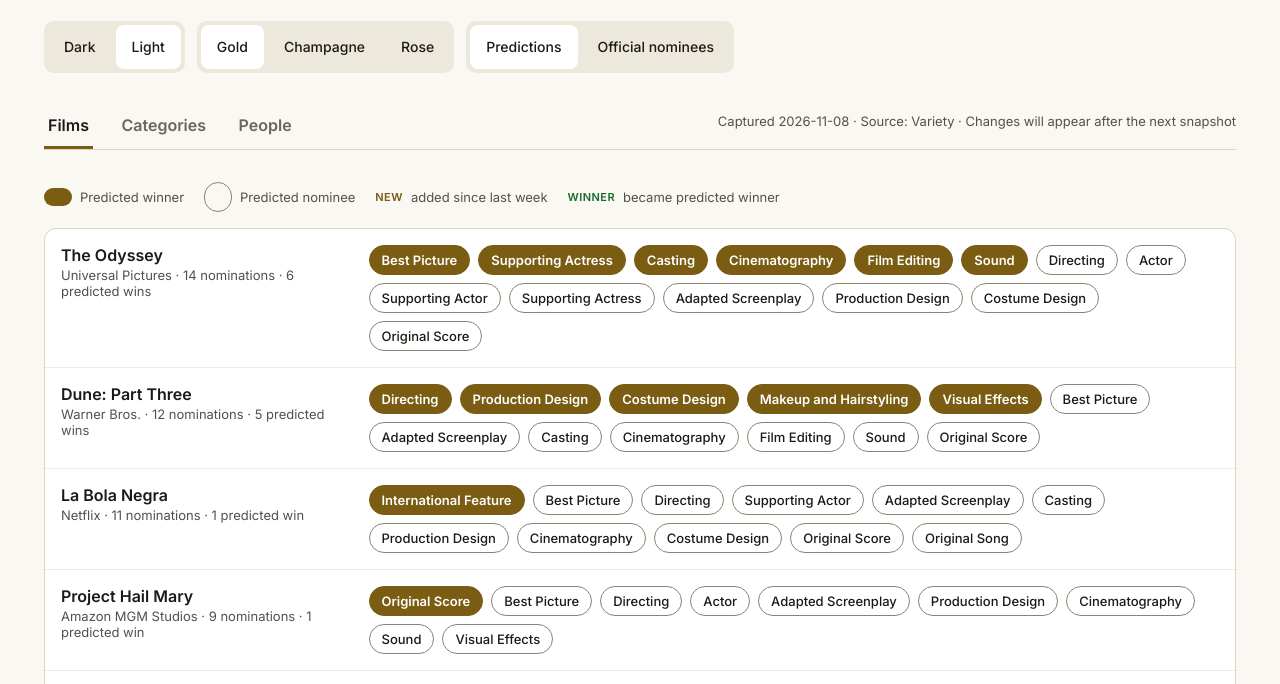
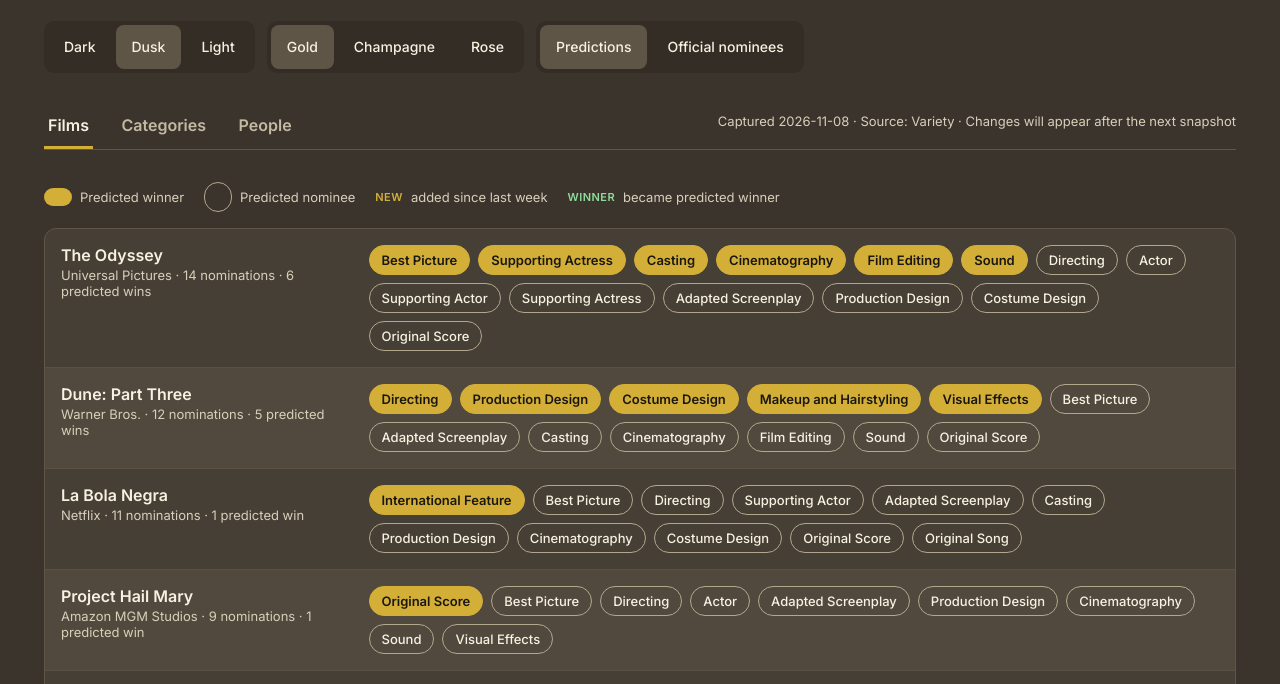
Before and after one commit to JuliusBrain/OscarsPredictions, a plain HTML site: page docs/index.html in a window 1280 px wide. Shown: the part 217-901 px from the top of the page. Drawn offline with Linux system fonts and the light colour scheme.

Commit message:
Add mid-tone Dusk theme, soften Dark/Light, zebra-stripe rows
Co-Authored-By: Claude Sonnet 5.5 <noreply@anthropic.com>

```diff
--- a/docs/app.js
+++ b/docs/app.js
@@ -1,7 +1,7 @@
 (function () {
   var ACCENTS = { gold: ['#D4AF37', '#7A5C12'], champagne: ['#E8D8A8', '#8A6D3B'], rose: ['#E5677B', '#A3263E'] };
   var PEOPLE_CATS = ['Directing', 'Actor', 'Actress', 'Supporting Actor', 'Supporting Actress'];
-  var state = { theme: 'dark', accent: 'gold', mode: 'predicted', tab: 'films', cat: 'All' };
+  var state = { theme: 'mid', accent: 'gold', mode: 'predicted', tab: 'films', cat: 'All' };
   var data = null, changes = { entries: {}, dropped: [] };
 
   function store(k, v) { try { if (v === undefined) return localStorage.getItem(k); localStorage.setItem(k, v); } catch (e) {} return null; }
@@ -22,7 +22,7 @@
   function applyTheme() {
     var root = document.documentElement;
     root.setAttribute('data-theme', state.theme);
-    root.style.setProperty('--accent', ACCENTS[state.accent][state.theme === 'dark' ? 0 : 1]);
+    root.style.setProperty('--accent', ACCENTS[state.accent][state.theme === 'light' ? 1 : 0]);
     ['theme', 'accent', 'mode', 'tab'].forEach(function (f) {
       document.querySelectorAll('[data-' + f + '-btn]').forEach(function (b) {
         b.setAttribute('aria-pressed', b.getAttribute('data-' + f + '-btn') === state[f]);
@@ -135,7 +135,7 @@
       };
     });
   });
-  state.theme = store('theme') || (window.matchMedia && matchMedia('(prefers-color-scheme: light)').matches ? 'light' : 'dark');
+  state.theme = ['dark', 'mid', 'light'].indexOf(store('theme')) >= 0 ? store('theme') : 'mid';
   state.accent = ACCENTS[store('accent')] ? store('accent') : 'gold';
   render();
 
--- a/docs/index.html
+++ b/docs/index.html
@@ -1,5 +1,5 @@
 <!doctype html>
-<html lang="en" data-theme="dark">
+<html lang="en" data-theme="mid">
 <head>
 <meta charset="utf-8">
 <meta name="viewport" content="width=device-width, initial-scale=1">
@@ -20,6 +20,7 @@
     <div class="controls">
       <div class="seg" role="group" aria-label="Theme">
         <button data-theme-btn="dark">Dark</button>
+        <button data-theme-btn="mid">Dusk</button>
         <button data-theme-btn="light">Light</button>
       </div>
       <div class="seg" role="group" aria-label="Accent">
--- a/docs/styles.css
+++ b/docs/styles.css
@@ -1,6 +1,8 @@
-:root{--accent:#D4AF37;
---bg:#0F0E0C;--text:#F5EFE0;--muted:#BDB49E;--muted2:#A89F8A;--surface:#1A1815;--seg:#1E1B16;--segon:#3A3326;--border:#3A3326;--rowline:#2A251C;--head:#221E17;--rank2:#4A3B14;--chipborder:#4A4232;--dash:#6B6250;--outline:#8B8372;--onaccent:#0F0E0C;--up:#7FD18B;--down:#F08C8C}
-:root[data-theme="light"]{--bg:#FAF8F3;--text:#1C1A17;--muted:#55504A;--muted2:#6B655C;--surface:#FFFFFF;--seg:#EDE8DC;--segon:#FFFFFF;--border:#DDD6C6;--rowline:#EEE9DC;--head:#F3EEE2;--rank2:#EADFC2;--chipborder:#C9C1AE;--dash:#B9B09B;--outline:#8B8372;--onaccent:#FFFFFF;--up:#1B6B2C;--down:#A32222}
+/* Dusk: mid-tone warm default */
+:root,:root[data-theme="mid"]{--accent:#E0BC4A;
+--bg:#3A342C;--text:#F7F1E1;--muted:#D8CFBA;--muted2:#C4BAA3;--surface:#463F35;--zebra:#51493D;--seg:#332D26;--segon:#5E5547;--border:#5F5648;--rowline:#5A5144;--head:#3F392F;--rank2:#6A5A2A;--chipborder:#6B6150;--dash:#857A66;--outline:#B3A78D;--onaccent:#1A1712;--up:#8FDB9A;--down:#F4A0A0}
+:root[data-theme="dark"]{--bg:#1E1B17;--text:#F5EFE0;--muted:#C9C0AB;--muted2:#B3AA95;--surface:#28241E;--zebra:#322D25;--seg:#1A1713;--segon:#3D362B;--border:#40392E;--rowline:#38322A;--head:#241F19;--rank2:#4A3B14;--chipborder:#51493A;--dash:#6F664F;--outline:#9C9078;--onaccent:#14110D;--up:#7FD18B;--down:#F08C8C}
+:root[data-theme="light"]{--bg:#E9E2D0;--text:#1C1A17;--muted:#4A453B;--muted2:#5C564A;--surface:#F6F1E4;--zebra:#EAE3D0;--seg:#DDD5BF;--segon:#F6F1E4;--border:#C9BFA4;--rowline:#D6CDB5;--head:#DDD5BF;--rank2:#E3D3A0;--chipborder:#B8AD90;--dash:#A99E82;--outline:#6F6753;--onaccent:#FFFFFF;--up:#1B6B2C;--down:#A32222}
 *{box-sizing:border-box}
 body{margin:0;background:var(--bg);color:var(--text);font-family:'Inter',system-ui,sans-serif}
 button{font-family:inherit;cursor:pointer;color:inherit}
@@ -32,6 +34,8 @@ h1{margin:0;font-family:'Fraunces',Georgia,serif;font-weight:600;font-size:52px;
 .filmlist{display:flex;flex-direction:column;border:1px solid var(--border);border-radius:12px;background:var(--surface)}
 .filmrow{display:grid;grid-template-columns:minmax(200px,1fr) 3fr;gap:12px 24px;padding:16px;border-bottom:1px solid var(--rowline);align-items:start}
 .filmrow:last-child{border-bottom:0}
+.filmrow:nth-child(even){background:var(--zebra)}
+.filmrow:first-child{border-radius:12px 12px 0 0}.filmrow:last-child{border-radius:0 0 12px 12px}
 .filmname{display:flex;flex-direction:column;gap:2px}
 .filmname b{font-size:16px}
 .filmname span{font-size:13px;color:var(--muted)}
@@ -47,7 +51,9 @@ h1{margin:0;font-family:'Fraunces',Georgia,serif;font-weight:600;font-size:52px;
 .catcard{background:var(--surface);border:1px solid var(--border);border-radius:12px;padding:20px;display:flex;flex-direction:column;gap:14px}
 .catcard h3{margin:0;font-family:'Fraunces',Georgia,serif;font-size:22px}
 .catcard ul{list-style:none;margin:0;padding:0;display:flex;flex-direction:column;gap:12px}
-.catcard li{display:flex;flex-direction:column;gap:2px}
+.catcard li{display:flex;flex-direction:column;gap:2px;padding:10px 12px;border-radius:8px}
+.catcard li:nth-child(even){background:var(--zebra)}
+.catcard ul{gap:0}
 .catcard .who{font-size:13px;color:var(--muted)}
 .tag{display:inline-block;font-size:11px;font-weight:700;letter-spacing:.06em;text-transform:uppercase;padding:2px 8px;border-radius:10px;background:var(--accent);color:var(--onaccent);margin-left:8px;vertical-align:middle}
 .chips{display:flex;flex-wrap:wrap;gap:8px;margin-bottom:20px}
```
